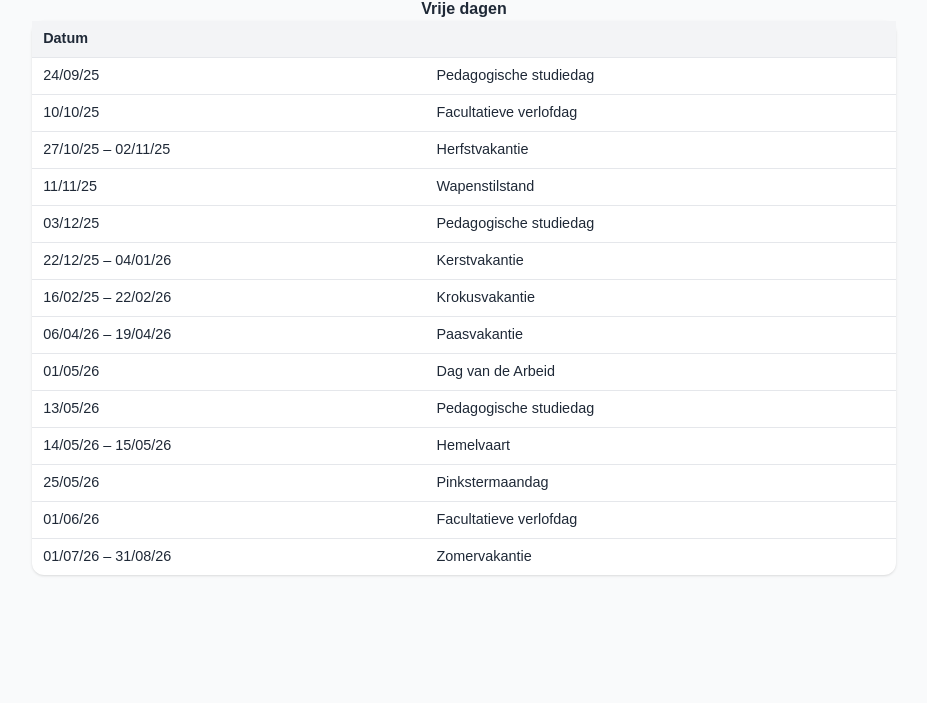
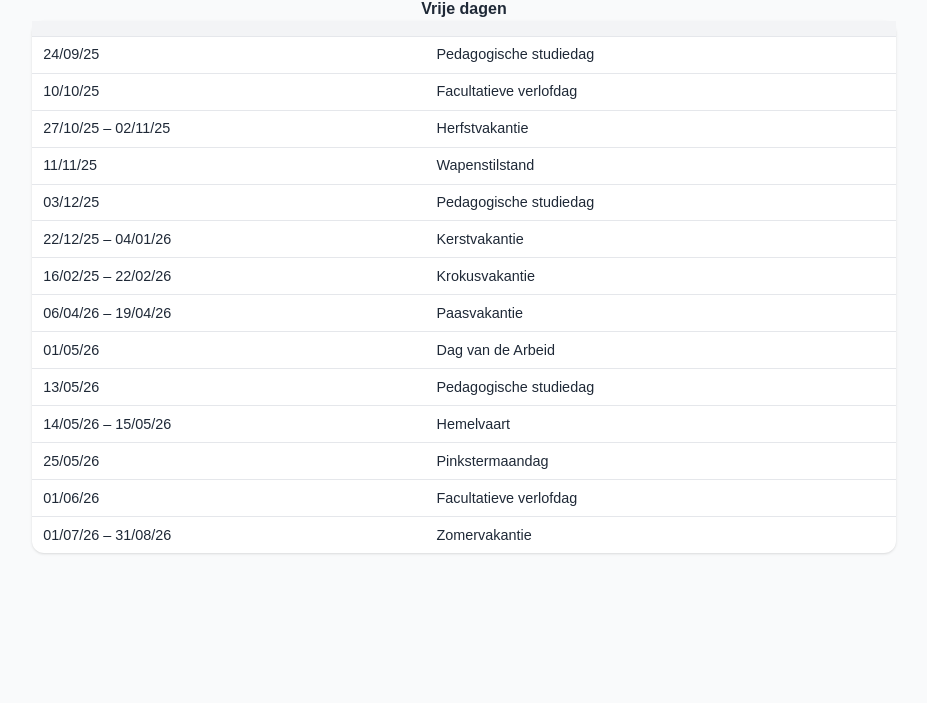
Before and after one commit to joenblan/hetparkvrijedagen, a plain HTML site: page index.html in a window 1280 px wide. Shown: the part 97-800 px from the top of the page, without its empty margins (176-1103 px from the left). Drawn offline with nearby package versions, Linux system fonts and the light colour scheme; a web font is replaced by a local one.

Commit message:
Update index.html

```diff
--- a/index.html
+++ b/index.html
@@ -31,7 +31,7 @@
       <table class="w-full border-collapse">
         <thead>
           <tr>
-            <th class="text-left">Datum</th>
+            <th class="text-left"></th>
             <th class="text-left"></th>
           </tr>
         </thead>
```
